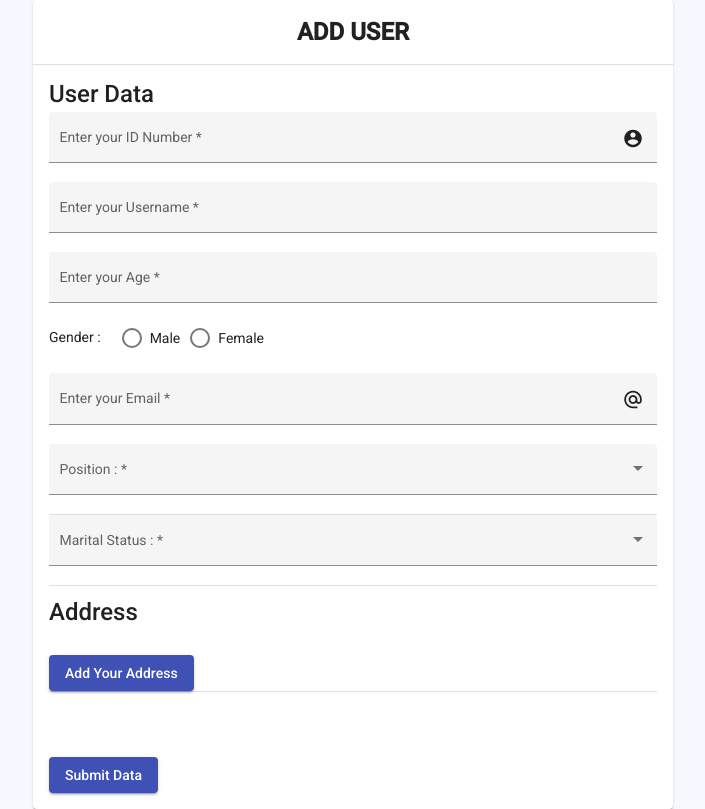
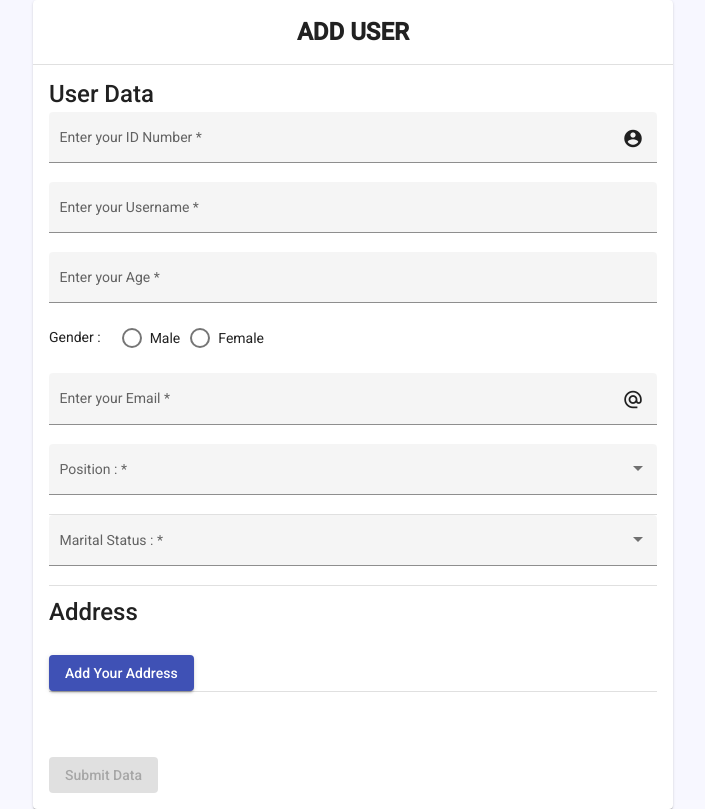
Before and after one commit to AlfinhiHD/alfin_upn_zetta_learning, an Angular app in the folder angular_learning/: page /add-user in a window 1280 px wide. Shown: the whole page, without its empty margins (287-992 px from the left). Built offline with nearby package versions, Linux system fonts and the light colour scheme.

Commit message:
little updated

```diff
--- a/angular_learning/src/app/home/add-user/add-user.component.css
+++ b/angular_learning/src/app/home/add-user/add-user.component.css
@@ -19,6 +19,7 @@ h1 {
 
 .errors {
     font-weight: bolder;
+    color: red
 }
 
 button {
--- a/angular_learning/src/app/home/add-user/add-user.component.html
+++ b/angular_learning/src/app/home/add-user/add-user.component.html
@@ -103,6 +103,6 @@
             Check your data before submit!
         </span>
         <br>
-        <button mat-raised-button color="primary" type="submit">Submit Data</button>
+        <button mat-raised-button color="primary" [disabled]="!signupForm.valid" type="submit">Submit Data</button>
     </form>
 </mat-card>
--- a/angular_learning/src/app/home/users/edit-user/edit-user.component.css
+++ b/angular_learning/src/app/home/users/edit-user/edit-user.component.css
@@ -19,6 +19,7 @@ h1 {
 
 .errors {
     font-weight: bolder;
+    color: red;
 }
 
 button {
--- a/angular_learning/src/app/home/users/edit-user/edit-user.component.html
+++ b/angular_learning/src/app/home/users/edit-user/edit-user.component.html
@@ -101,6 +101,6 @@
         <span *ngIf="!signupForm.valid && signupForm.touched" class="errors">
             Check your data before submit!
         </span>
-        <button mat-raised-button color="primary" type="submit">Submit Data</button>
+        <button mat-raised-button color="primary" [disabled]="!signupForm.valid" type="submit">Submit Data</button>
     </form>
 </mat-card>
```
